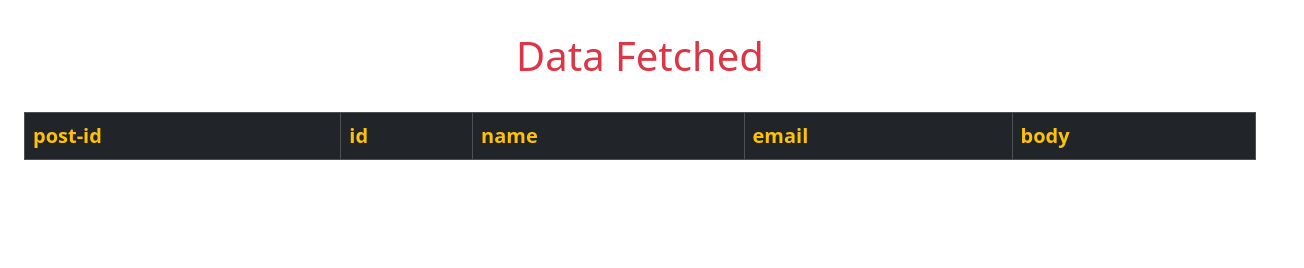
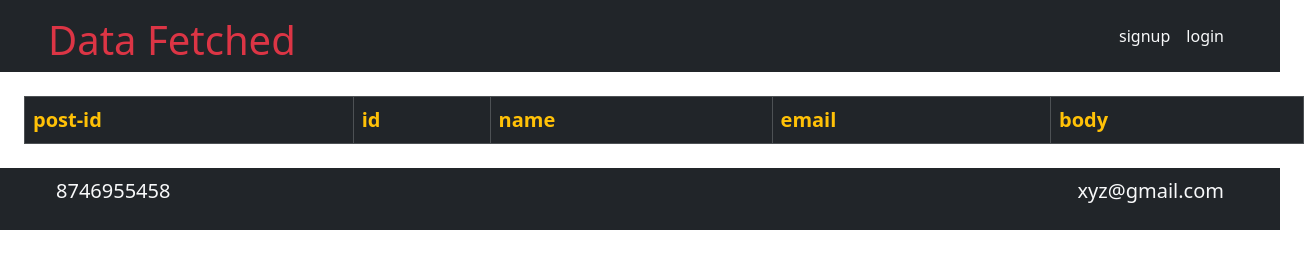
Before and after one commit to Gayathri-babusuresh/fetchAPI, a plain HTML site: page fetch.html in a window 1280 px wide. Shown: the whole page, 1304 px wide, since content can reach past the window. Drawn offline with nearby package versions, Linux system fonts and the light colour scheme; no server answers.

Commit message:
first commit

```diff
--- a/fetch.html
+++ b/fetch.html
@@ -6,10 +6,16 @@
     <title>Fetch API</title>
     <link rel="stylesheet" href="https://cdn.jsdelivr.net/npm/bootstrap@5.3.2/dist/css/bootstrap.min.css">
 </head>
-<body class="p-4">
-    <h1 class="text-center text-danger mb-4 p-2 ">Data Fetched</h1>
+<body>
+    <header class="d-flex justify-content-between bg-dark text-danger pt-3 align-middle">
+    <h1 class="text-left ms-5">Data Fetched</h1>
 
-    <table class="table table-striped table-bordered border-dark align-middle">
+        <ul class=" d-flex justify-content-end me-5 align-items-center list">
+            <li class="list-group m-1 p-1"><a class="text-decoration-none text-light" href="index.html">signup</a></li>
+            <li class="list-group m-1 p-1"><a class="text-decoration-none text-light" href="login.html">login</a></li>
+            </ul>
+    </header>
+    <table class="table table-striped table-bordered border-dark align-middle m-4">
         <thead class="table-dark align-middle fs-5 ">
             <th class="text-warning">post-id</th>
             <th class="text-warning">id</th>
@@ -23,6 +29,11 @@
 
     </table>
 
+    <footer class="d-flex justify-content-between text-light bg-dark align-middle ">
+        <p class="ms-5 p-2 fs-5">8746955458</p>
+        <p class="me-5 p-2 fs-5">xyz@gmail.com</p>
+    </footer>
+
     <script src="./scripts/fetch.js"></script>
 </body>
 </html>
--- a/scripts/signup.js
+++ b/scripts/signup.js
@@ -71,5 +71,6 @@
     localStorage.setItem("pwd",confirmpass);
 
     window.location.href="login.html";
+    alert("you have successfully signed up..")
 
   })
```
